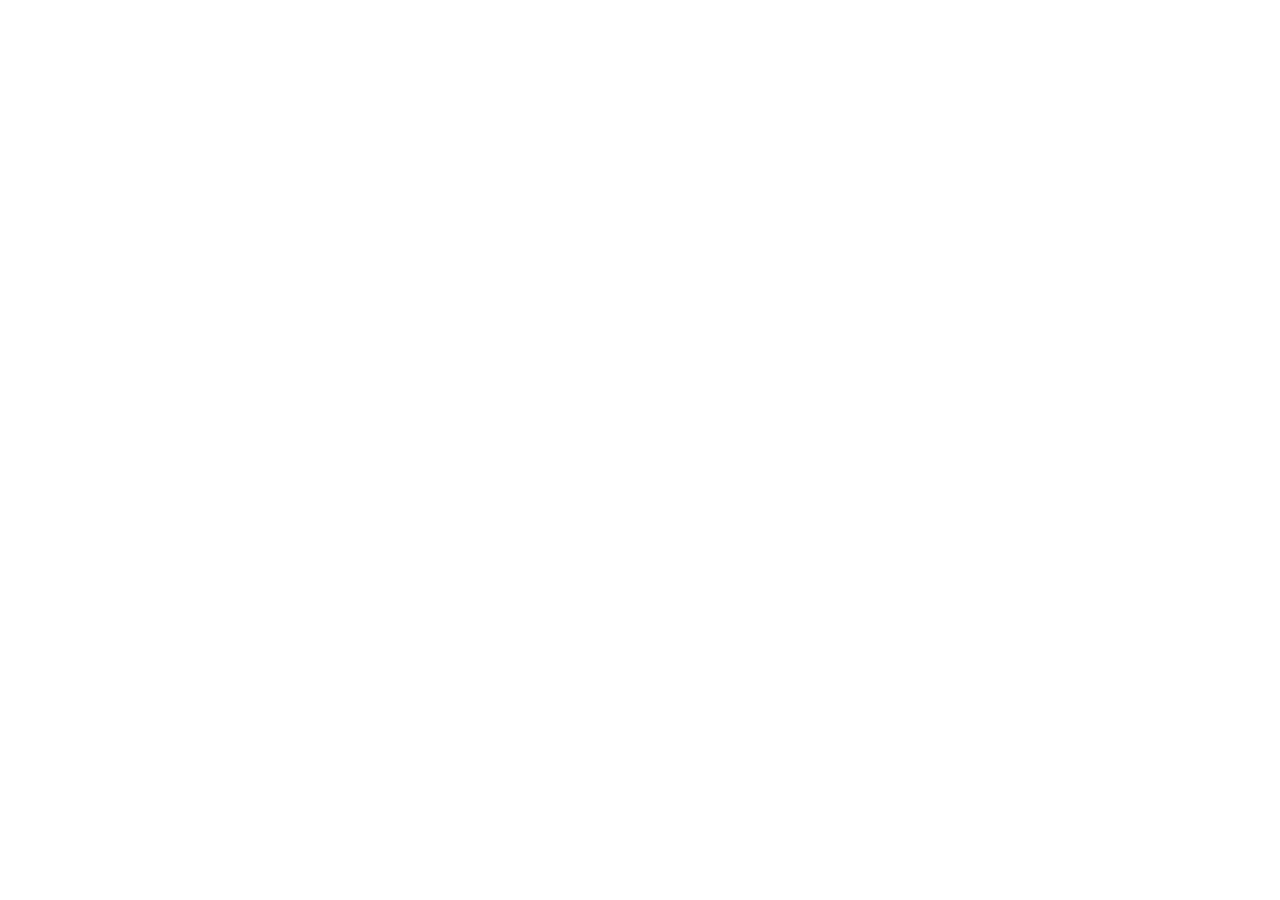
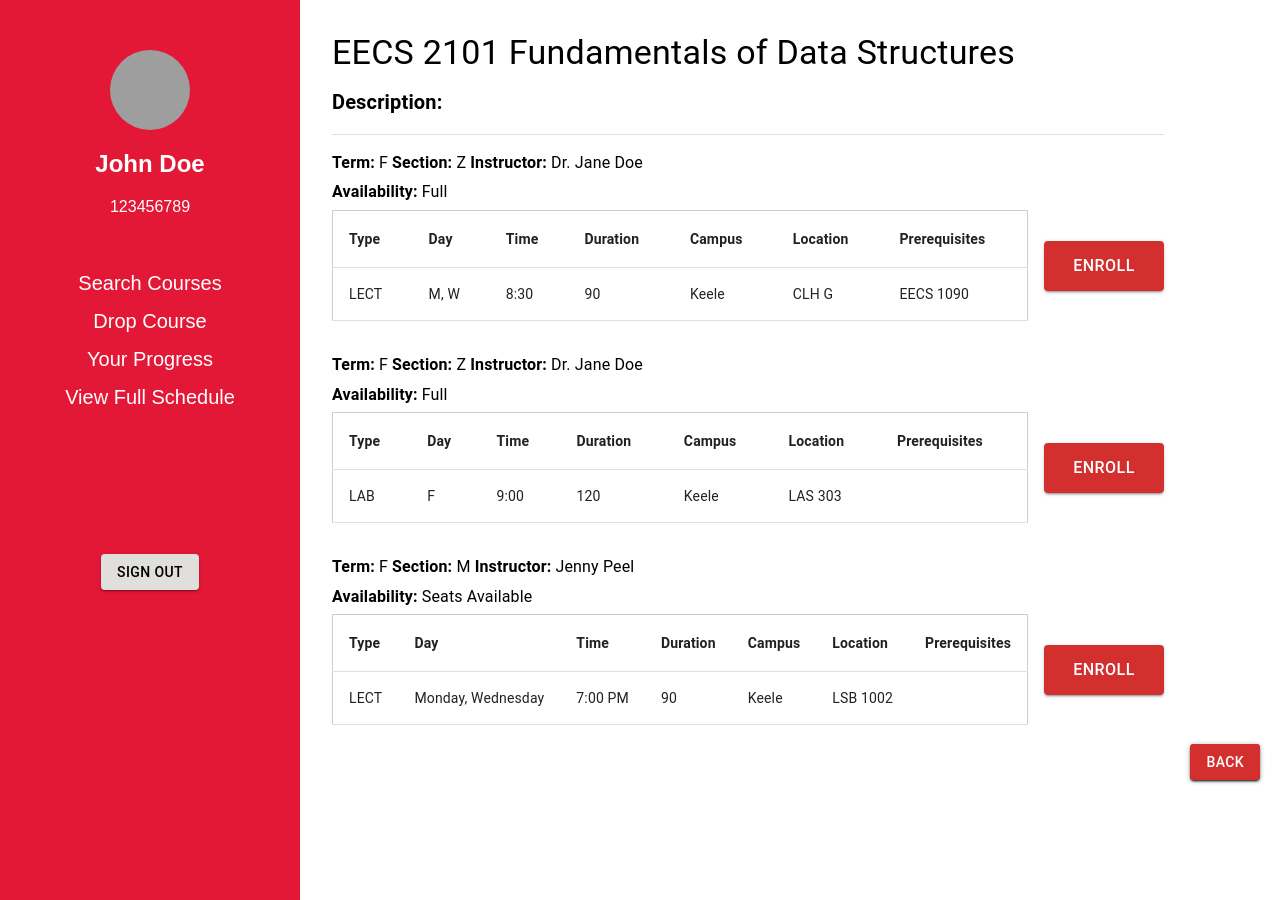
Before and after one commit to hvpham-yorku/Group8_YUPlanner, a React (Create React App) app in the folder frontend/yuplanner/: page /student-profile/course-details/1 in a window 1280 px wide. Before the commit this address had no page. Before the commit the page ends 800 px from the top, so only its background shows below. Built offline with nearby package versions, Linux system fonts and the light colour scheme; grey boxes are pictures that could not be loaded.

Commit message:
Course Details
Created a course details page where students can view course descriptions, class sections, instructors, and enroll in courses.

```diff
--- a/frontend/yuplanner/src/App.js
+++ b/frontend/yuplanner/src/App.js
@@ -16,7 +16,7 @@
 import DropCourse from './pages/DropCourse';
 import YourProgress from './pages/YourProgress';
 import ViewSchedule from './pages/ViewSchedule';
-
+import CourseDetails from './pages/CourseDetails.js';
 function App() {
 
   return (
@@ -38,6 +38,7 @@
             </Route>
             <Route path="/student-profile/search-courses" element={<SearchCourses />} />
             <Route path="/student-profile/drop-course" element={<DropCourse />} />
+            <Route path="/student-profile/course-details/:id" element={<CourseDetails />} />
             </Routes>
           </div>
         </Router>
--- /dev/null
+++ b/frontend/yuplanner/src/pages/CourseDetails.js
@@ -0,0 +1,166 @@
+import React from 'react';
+import { useParams, useNavigate } from 'react-router-dom';
+import Sidebar from '../components/Sidebar';
+import { Box, Typography, Button, Divider, Table, TableBody, TableCell, TableHead, TableRow } from '@mui/material';
+
+//Hardcoded descriptions
+const courses = [
+    {
+        id: 1,
+        coursecode: 'EECS 2101',
+        coursename: 'Fundamentals of Data Structures',
+        dept: 'EECS',
+        description: '',
+        sections: [
+            { coursetype: 'LECT',
+              courseday: 'M, W',
+              coursetime: '8:30',
+              courseduration: '90',
+              coursecampus: 'Keele',
+              courselocation: 'CLH G',
+              courseprerequisites: 'EECS 1090' ,
+              courseinstructor: 'Dr. Jane Doe',
+              courseterm: 'F',
+              coursesection: 'Z',
+              availability: 'Full'},
+
+            { coursetype: 'LAB',
+              courseday: 'F',
+              coursetime: '9:00',
+              courseduration: '120',
+              coursecampus: 'Keele',
+              courselocation: 'LAS 303',
+              courseinstructor: 'Dr. Jane Doe',
+              courseterm: 'F',
+              coursesection: 'Z',
+              availability: 'Full'},
+            {
+              coursetype: 'LECT',
+              courseday: 'Monday, Wednesday',
+              courseduration: '90',
+              courselocation: 'LSB 1002',
+              coursetime: '7:00 PM',
+              courseinstructor: 'Jenny Peel',
+              courseterm: 'F',
+              coursesection: 'M',
+              availability: 'Seats Available',
+              coursecampus: 'Keele',
+              courseprerequisites: '',
+          },
+        ],
+    },
+    {
+        id: 2,
+        coursecode: 'EECS 3451',
+        coursename: 'Signals and Systems',
+        dept: 'EECS',
+        description: '',
+        courseinstructor: 'Dr. Jack Doe',
+        courseterm: 'F',
+        coursesection: 'Z',
+        availability: 'Seats Availiable',
+        sections: [
+            { coursetype: 'LECT', courseday: 'T, R', coursetime: '17:00', courseduration: '90', coursecampus: 'Keele', courselocation: 'CLH H', courseprerequisites: 'EECS 1090' },
+        ],
+    },
+];
+
+function CourseDetails() {
+  const { id } = useParams();
+  const navigate = useNavigate();
+
+  // Find the course by id
+  const course = courses.find((course) => course.id === parseInt(id));
+
+  if (!course) {
+    return <Typography variant="h4">Course not found</Typography>;
+  }
+
+  return (
+    <Box sx={{ display: 'flex' }}>
+            <Sidebar />
+
+    <Box sx={{ padding: 4 }}>
+      <Typography variant="h4" gutterBottom align="left">
+        {course.coursecode} {course.coursename}
+      </Typography>
+      <Typography variant="h6" gutterBottom align="left"><strong>Description:</strong></Typography>
+      <Typography variant="body1" gutterBottom>{course.description}</Typography>
+
+      <Divider sx={{ marginY: 2 }} />
+
+      {/* tables for the courses */}
+
+      {course.sections.map((section, index) => (
+          <Box key={index} sx={{ marginBottom: 4}}>
+            <Typography variant="body1" gutterBottom align="left">
+            <strong>Term:</strong> {section.courseterm}{"   "}
+              <strong>Section:</strong> {section.coursesection}{"   "}
+              <strong>Instructor:</strong> {section.courseinstructor}
+            </Typography>
+            <Typography variant="body1" gutterBottom align="left">
+              <strong>Availability:</strong> {section.availability}
+            </Typography>
+            <Box sx={{ display: 'flex', alignItems: 'flex-start', gap: 2 }}>
+            <Table sx={{ width: '100%', border: '1px solid #ccc' }}>
+            <TableHead>
+            <TableRow>
+            <TableCell><strong>Type</strong></TableCell>
+            <TableCell><strong>Day</strong></TableCell>
+            <TableCell><strong>Time</strong></TableCell>
+            <TableCell><strong>Duration</strong></TableCell>
+            <TableCell><strong>Campus</strong></TableCell>
+            <TableCell><strong>Location</strong></TableCell>
+            <TableCell><strong>Prerequisites</strong></TableCell>
+          </TableRow>
+        </TableHead>
+        <TableBody>
+            <TableRow>
+              <TableCell>{section.coursetype}</TableCell>
+              <TableCell>{section.courseday}</TableCell>
+              <TableCell>{section.coursetime}</TableCell>
+              <TableCell>{section.courseduration}</TableCell>
+              <TableCell>{section.coursecampus}</TableCell>
+              <TableCell>{section.courselocation}</TableCell>
+              <TableCell>{section.courseprerequisites}</TableCell>
+            </TableRow>
+        </TableBody>
+      </Table>
+
+      <Button
+        variant="contained"
+        color="error"
+        style={{
+          position: 'fixed',
+          bottom: '20px',
+          right: '20px',
+          zIndex: 1000,
+        }}
+        onClick={() => window.history.back()}
+      >
+        Back
+      </Button>
+
+      {/* Enroll Button */}
+      <Button
+      variant="contained"
+      color="error"
+      sx={{
+        alignSelf: 'center',
+        padding: '10px 20px',
+        minWidth: '120px',
+        height: '50px',
+        fontSize: '16px',
+        }}
+        onClick={() => console.log(`Enrolling in section ${section.section}`)}>
+        Enroll
+      </Button>
+      </Box>
+    </Box>
+    ))}
+    </Box>
+    </Box>
+  );
+}
+
+export default CourseDetails;
--- a/frontend/yuplanner/src/pages/SearchCourses.js
+++ b/frontend/yuplanner/src/pages/SearchCourses.js
@@ -1,20 +1,21 @@
 import React, { useState, useEffect } from 'react';
 import { TextField, Box, MenuItem, Select, InputLabel, FormControl, Typography, Table, TableBody, TableCell, TableContainer, TableHead, TableRow } from '@mui/material';
 import Sidebar from '../components/Sidebar';
+import { Link } from 'react-router-dom';
 
 function SearchCourses() {
     //Searching the courses
     const [session, setSession] = useState('');
-    const [department, setDepartment] = useState('');
+    const [dept, setDepartment] = useState('');
     const [searchQuery, setSearchQuery] = useState('');
     const [filteredCourses, setFilteredCourses] = useState([]);
 
 
     const courses = [
-        { course_code: 'EECS 2101', course_title: 'Fundamentals of Data Structures', department: 'EECS' },
-        { course_code: 'EECS 3451', course_title: 'Signals and Systems', department: 'EECS' },
-        { course_code: 'ENG 2003', course_title: 'Effective Engineering Communication', department: 'ENG' },
-        { course_code: 'ENG 3000', course_title: 'Professional Engineering Practice', department: 'ENG' },
+        { id: 1, coursecode: 'EECS 2101', coursename: 'Fundamentals of Data Structures', dept: 'EECS' },
+        { id: 2, coursecode: 'EECS 3451', coursename: 'Signals and Systems', dept: 'EECS' },
+        { id: 3, coursecode: 'ENG 2003', coursename: 'Effective Engineering Communication', dept: 'ENG' },
+        { id: 4, coursecode: 'ENG 3000', coursename: 'Professional Engineering Practice', dept: 'ENG' },
     ];
 
     //filter the courses by department
@@ -23,7 +24,7 @@
         setDepartment(selectedDepartment);
 
 
-    const departmentCourses = courses.filter((course) => course.department === selectedDepartment);
+    const departmentCourses = courses.filter((course) => course.dept === selectedDepartment);
     setFilteredCourses(departmentCourses);
     setSearchQuery('');
 };
@@ -32,12 +33,12 @@
         const query = event.target.value;
         setSearchQuery(query);
 
-    const departmentCourses = courses.filter((course) => course.department === department);
+    const departmentCourses = courses.filter((course) => course.dept === dept);
         setFilteredCourses(
           departmentCourses.filter(
             (course) =>
-              course.course_title.toLowerCase().includes(query.toLowerCase()) ||
-              course.course_code.toLowerCase().includes(query.toLowerCase())
+              course.coursename.toLowerCase().includes(query.toLowerCase()) ||
+              course.coursecode.toLowerCase().includes(query.toLowerCase())
           )
         );
       };
@@ -48,11 +49,11 @@
     };
 
     useEffect(() => {
-        if (department) {
-            const departmentCourses = courses.filter((course) => course.department === department);
+        if (dept) {
+            const departmentCourses = courses.filter((course) => course.dept === dept);
             setFilteredCourses(departmentCourses);
         }
-    }, [department]);
+    }, [dept]);
 
     return (
         <Box sx={{ display: 'flex' }}>
@@ -62,7 +63,7 @@
             <Typography variant="h2" gutterBottom sx={{ marginBottom: 5 }}>
                 Search Courses
             </Typography>
-            <Typography sx={{ fontSize: '18px' }} sx={{ marginBottom: 3 }}>
+            <Typography sx={{ fontSize: '18px',  marginBottom: 3 }}>
                 Choose your Session and Department
             </Typography>
             <Box sx={{display: 'flex', flexDirection: 'column', gap: 2, maxWidth: '500px', margin: 'auto' }}>
@@ -76,7 +77,7 @@
                     </FormControl>
                     <FormControl fullWidth>
                         <InputLabel>Department</InputLabel>
-                        <Select value={department} onChange={handleDepartmentChange} label="Session" sx={{ width: '200px' }}>
+                        <Select value={dept} onChange={handleDepartmentChange} label="Session" sx={{ width: '200px' }}>
                             <MenuItem value="ENG">ENG</MenuItem>
                             <MenuItem value="EECS">EECS</MenuItem>
                         </Select>
@@ -103,10 +104,12 @@
                      </TableRow>
                  </TableHead>
              <TableBody>
-            {filteredCourses.map((course, index) => (
-                <TableRow key={index}>
-                    <TableCell>{course.course_code}</TableCell>
-                    <TableCell>{course.course_title}</TableCell>
+            {filteredCourses.map((course) => (
+                <TableRow key={course.id}>
+                    <TableCell>
+                        <Link to={`/student-profile/course-details/${course.id}`}>{course.coursecode}</Link>
+                    </TableCell>
+                    <TableCell>{course.coursename}</TableCell>
                 </TableRow>
                 ))}
             </TableBody>
```
